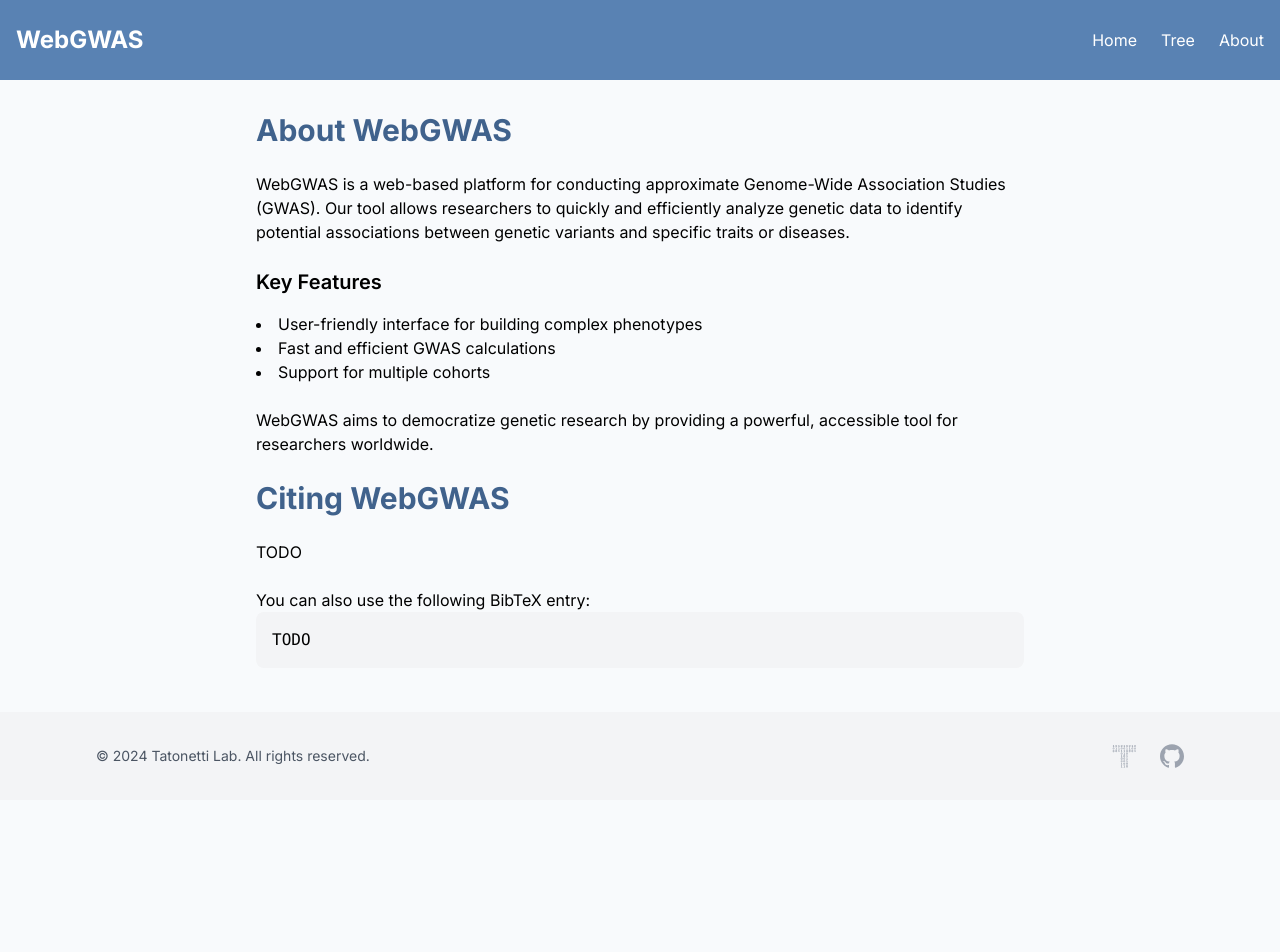
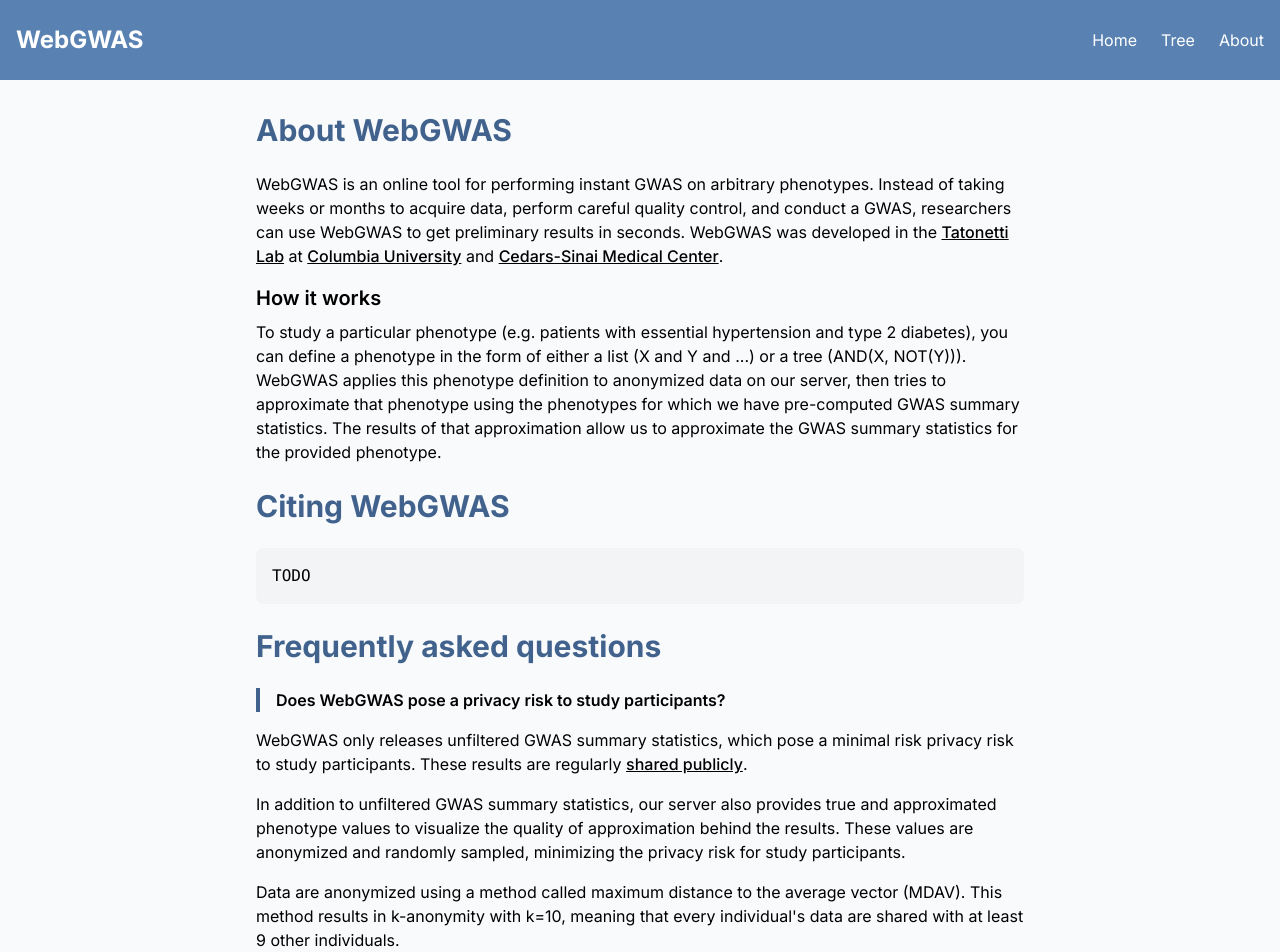
Before and after one commit to zietzm/webgwas-frontend, a Next.js app: page /about in a window 1280 px wide. Shown: the top 952 px of the page. Before the commit the page ends 800 px from the top, so only its background shows below. Built offline with nearby package versions, Linux system fonts and the light colour scheme.

Commit message:
feat: add first faq

```diff
--- a/src/app/about/page.tsx
+++ b/src/app/about/page.tsx
@@ -3,34 +3,86 @@ export default function About() {
     <div className="max-w-3xl mx-auto">
       <h1 className="text-3xl font-bold mb-6 text-blue-dark">About WebGWAS</h1>
       <div className="prose prose-jet">
-        <p>
-          WebGWAS is a web-based platform for conducting approximate Genome-Wide
-          Association Studies (GWAS). Our tool allows researchers to quickly and
-          efficiently analyze genetic data to identify potential associations
-          between genetic variants and specific traits or diseases.
+        <p className="my-4">
+          WebGWAS is an online tool for performing instant GWAS on arbitrary
+          phenotypes. Instead of taking weeks or months to acquire data, perform
+          careful quality control, and conduct a GWAS, researchers can use
+          WebGWAS to get preliminary results in seconds. WebGWAS was developed
+          in the{" "}
+          <a
+            href="https://tatonettilab.org/"
+            className="underline text-jet font-medium hover:text-blue-dark visited:text-purple-600"
+          >
+            Tatonetti Lab
+          </a>{" "}
+          at{" "}
+          <a
+            href="https://www.dbmi.columbia.edu/"
+            className="underline text-jet font-medium hover:text-blue-dark visited:text-purple-600"
+          >
+            Columbia University
+          </a>{" "}
+          and{" "}
+          <a
+            href="https://www.cedars-sinai.edu/research-education/research/departments-institutes/computational-biomedicine.html"
+            className="underline text-jet font-medium hover:text-blue-dark visited:text-purple-600"
+          >
+            Cedars-Sinai Medical Center
+          </a>
+          .
         </p>
-        <br />
-        <h2 className="text-xl font-semibold mb-4">Key Features</h2>
-        <ul className="list-disc list-inside">
-          <li>User-friendly interface for building complex phenotypes</li>
-          <li>Fast and efficient GWAS calculations</li>
-          <li>Support for multiple cohorts</li>
-        </ul>
-        <br />
-        <p>
-          WebGWAS aims to democratize genetic research by providing a powerful,
-          accessible tool for researchers worldwide.
+        <p className="text-xl font-semibold mt-4">How it works</p>
+        <p className="mb-4 mt-2">
+          To study a particular phenotype (e.g. patients with essential
+          hypertension and type 2 diabetes), you can define a phenotype in the
+          form of either a list (X and Y and ...) or a tree (AND(X, NOT(Y))).
+          WebGWAS applies this phenotype definition to anonymized data on our
+          server, then tries to approximate that phenotype using the phenotypes
+          for which we have pre-computed GWAS summary statistics. The results of
+          that approximation allow us to approximate the GWAS summary statistics
+          for the provided phenotype.
         </p>
       </div>
       <h1 className="text-3xl font-bold my-6 text-blue-dark">Citing WebGWAS</h1>
-      <div className="prose prose-jet">
-        <blockquote className="prose prose-jet">
-          <p>TODO</p>
-        </blockquote>
-        <br />
-        <p>You can also use the following BibTeX entry:</p>
+      <div className="">
         <pre className="bg-gray-100 p-4 rounded-lg">TODO</pre>
       </div>
+      <h1 className="text-3xl font-bold my-6 text-blue-dark">
+        Frequently asked questions
+      </h1>
+      <div className="border-l-4 border-blue-dark pl-4 mt-2 mb-4 font-semibold">
+        <p>Does WebGWAS pose a privacy risk to study participants?</p>
+      </div>
+      <p className="mb-4">
+        WebGWAS only releases unfiltered GWAS summary statistics, which pose a
+        minimal risk privacy risk to study participants. These results are
+        regularly{" "}
+        <a
+          href="https://www.ebi.ac.uk/gwas/"
+          className="underline text-jet font-medium hover:text-blue-dark visited:text-purple-600"
+        >
+          shared publicly
+        </a>
+        .
+      </p>
+      <p className="mb-4">
+        In addition to unfiltered GWAS summary statistics, our server also
+        provides true and approximated phenotype values to visualize the quality
+        of approximation behind the results. These values are anonymized and
+        randomly sampled, minimizing the privacy risk for study participants.
+      </p>
+      <p className="mb-4">
+        Data are anonymized using a method called maximum distance to the
+        average vector (MDAV). This method results in k-anonymity with k=10,
+        meaning that every individual's data are shared with at least 9 other
+        individuals.
+      </p>
+      <p className="mb-4">
+        Even if our server was hacked and all data stored there were released,
+        we believe there is no privacy risk to study participants. The only
+        pieces of data stored on are server are anonymized, aggregated phenotype
+        data, a phenotypic correlation matrix, and GWAS summary statistics.
+      </p>
     </div>
   );
 }
```
